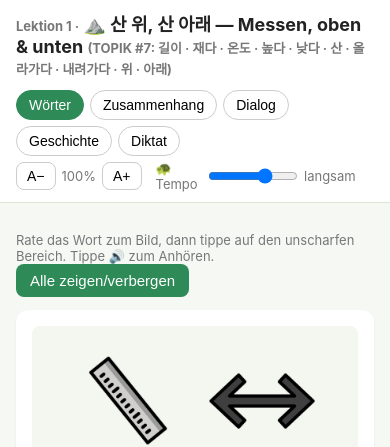
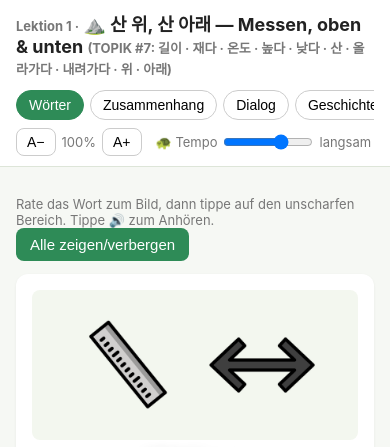
Before and after one commit to uniqueSimon/korean-vocab, a plain HTML site: page lessons/lektion-1/index.html in a window 390 px wide. Shown: the top 447 px of the page. Drawn offline with Linux system fonts and the light colour scheme.

Commit message:
Scrollable tab bars for mobile

```diff
--- a/lessons/lektion-1/index.html
+++ b/lessons/lektion-1/index.html
@@ -10,14 +10,14 @@
   body { margin:0; font-family:-apple-system, "Apple SD Gothic Neo", "Noto Sans KR", sans-serif; background:var(--bg); color:var(--ink); }
   header { position:sticky; top:0; z-index:5; background:var(--card); border-bottom:1px solid #dde5d8; padding:10px 16px; }
   header h1 { font-size:18px; margin:0 0 8px; }
-  nav { display:flex; gap:6px; flex-wrap:wrap; }
-  nav button { border:1px solid #ccc; background:#fff; border-radius:18px; padding:6px 12px; cursor:pointer; font-size:14px; }
+  nav { display:flex; gap:6px; flex-wrap:nowrap; overflow-x:auto; padding-bottom:4px; -webkit-overflow-scrolling:touch; }
+  nav button { flex:none; white-space:nowrap; border:1px solid #ccc; background:#fff; border-radius:18px; padding:6px 12px; cursor:pointer; font-size:14px; }
   nav button.active { background:var(--accent); color:#fff; border-color:var(--accent); }
   header { display:flex; flex-wrap:wrap; align-items:flex-start; gap:4px 12px; }
   header h1 { flex:1 1 100%; }
-  header nav { flex:1 1 auto; }
+  header nav { flex:1 1 auto; min-width:0; }
   .zoom { display:flex; align-items:center; gap:6px; font-size:13px; color:var(--muted); }
-  .spd { display:flex; align-items:center; gap:4px; margin-left:8px; } .spd input { width:90px; } #sv { min-width:70px; }
+  .spd { display:flex; align-items:center; gap:4px; margin-left:8px; white-space:nowrap; } .spd input { width:90px; } #sv { min-width:70px; }
   .zoom button { border:1px solid #ccc; background:#fff; border-radius:8px; padding:5px 10px; cursor:pointer; font-size:14px; }
   main { max-width:820px; margin:0 auto; padding:16px; }
   .card { background:var(--card); border-radius:12px; padding:16px; margin-bottom:14px; box-shadow:0 1px 3px rgba(0,0,0,.06); }
@@ -161,7 +161,10 @@ function playAll() {
 }
 
 function tab(name) {
-  document.querySelectorAll("#nav button").forEach(b => b.classList.toggle("active", b.textContent === name));
+  document.querySelectorAll("#nav button").forEach(b => {
+    b.classList.toggle("active", b.textContent === name);
+    if (b.textContent === name) b.scrollIntoView({ block: "nearest", inline: "nearest" });
+  });
   $("#main").innerHTML = TABS[name]();
   if (name === "Diktat") dictation();
 }
```
Also changed, not shown: index.html (+3 -2 lines), lessons/lektion-2/index.html (+8 -5 lines), lessons/lektion-3/index.html (+8 -5 lines), lessons/lektion-4/index.html (+8 -5 lines), lessons/lektion-5/index.html (+8 -5 lines), lessons/lektion-6/index.html (+8 -5 lines), lessons/template.html (+8 -5 lines), 7 other files.
